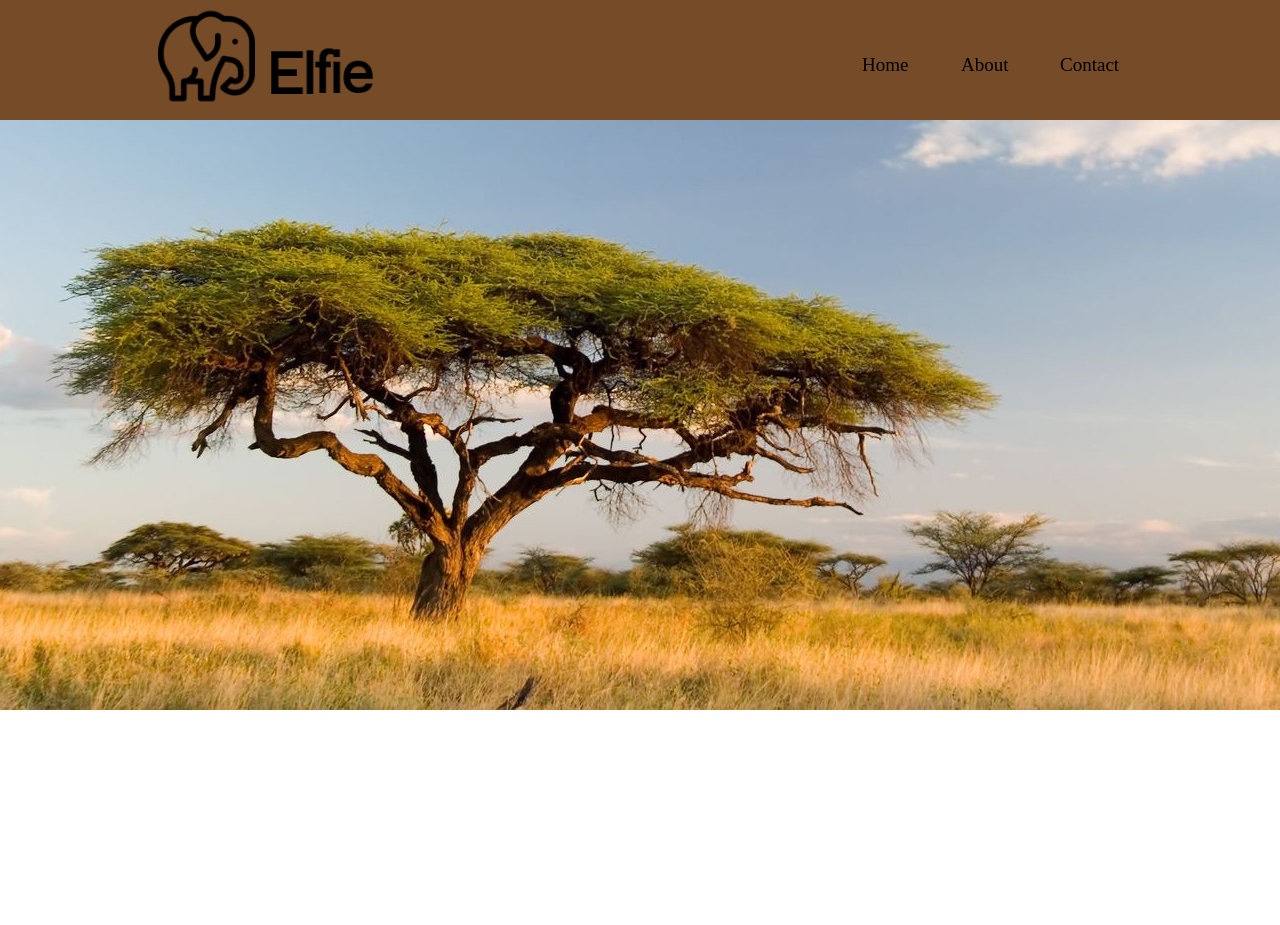
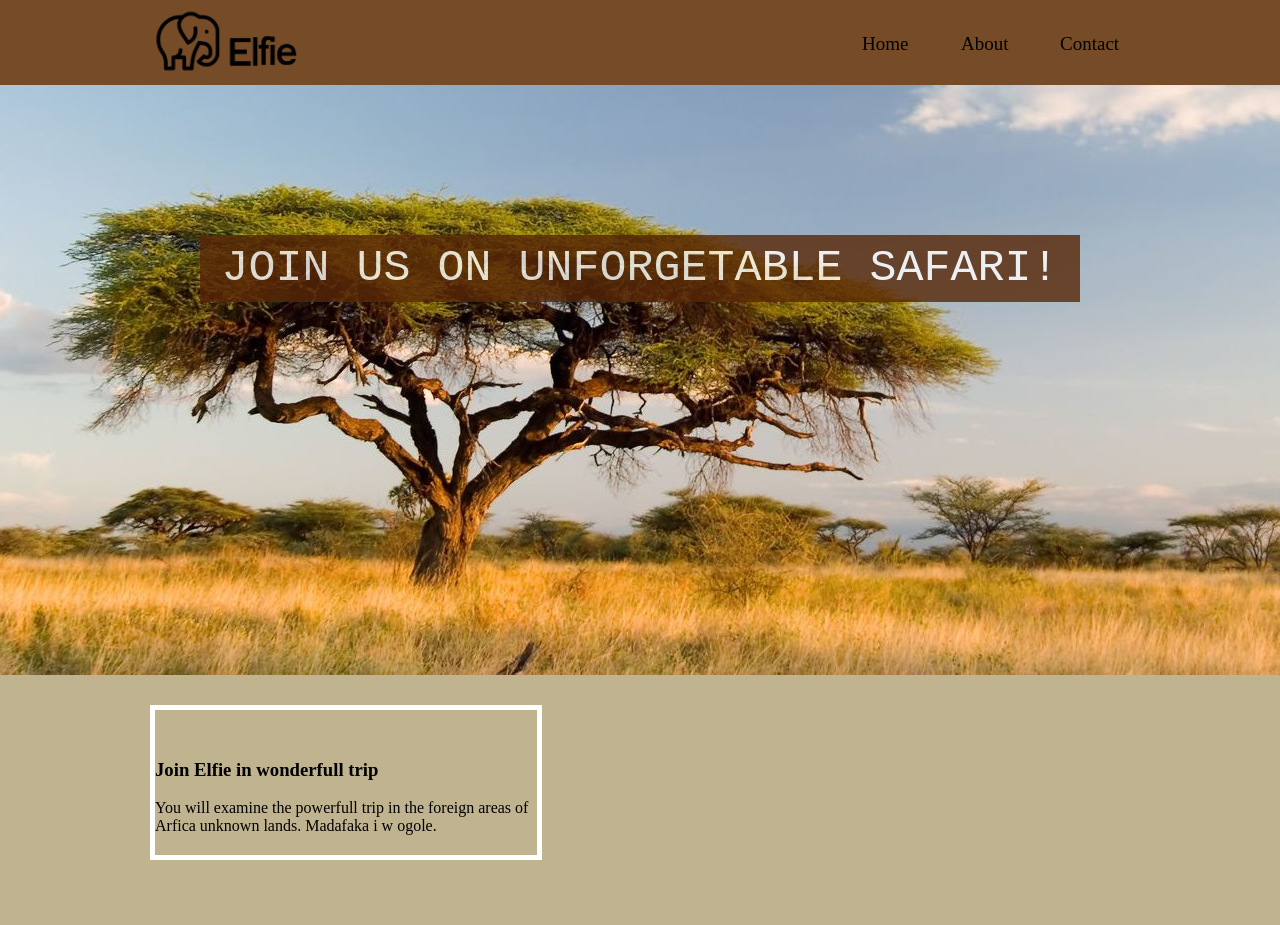
Before and after one commit to shakym/www, a plain HTML site: page Safari/index.html in a window 1280 px wide. Before the commit the page ends 800 px from the top, so only its background shows below. Drawn offline with Linux system fonts and the light colour scheme.

Commit message:
master dizaster

```diff
--- a/Safari/assets/css/layout.css
+++ b/Safari/assets/css/layout.css
@@ -1,22 +1,25 @@
-body {
+body, h1 {
     margin: 0;
 }
 .nav {
-    height: 120px;
+    height: 85px;
     width: 100%;
 }
 
 .logo {
     float: left;
-    width: 320px;
-    padding-top: 5px;
+    width: 260px;
+    margin-top: 8px; ;
     transform: scale(0.95);
     transition: 500ms;
+    height: 66px;
+    background-image: url("../img/xd1.png");
 }
 
 .logo:hover {
     transform: scale(1);
     transition: 500ms;
+    background-image: url("../img/xd1_white.png");
 }
 
 ul {
@@ -42,7 +45,8 @@ a {
 .menu {
     display: inline-block;
     float: right;
-    padding-top: 10px;
+    margin: 0;
+    padding-top:5px;
 }
 
 .menu li {
@@ -59,3 +63,24 @@ header {
 
 
 }
+
+.title-wrapper {
+    padding-top: 150px;
+
+}
+
+.brief-info {
+    height: 250px;
+    background-color: #bfb48f;
+}
+
+.info-wrapper {
+    padding-top: 30px;
+    width: 40%;
+    height: 155px;
+
+}
+
+.brief-info .container {
+    padding-top: 30px;
+}
--- a/Safari/assets/css/theme.css
+++ b/Safari/assets/css/theme.css
@@ -1,6 +1,6 @@
 .nav {
-    background-color: rgb(117, 76, 39); /*#4F3824*/
-    color: rgb(185, 91, 91);
+    background-color: #754c27; /*#4F3824*/
+
 }
 
 .white {
@@ -12,20 +12,46 @@ body {
 }
 
 .menu li {
-    color: black;
+
     font-size: 19px;
-    transition: transform 500ms;
+    transition: color 0.3s ease-in-out;
+    transition: 0.3s;
 }
 
 .menu  :hover{
-    color: rgb(88, 10, 10);
+    color: #fff;
     text-shadow: 0 0 .65px #333, 0 0 .65px #333;
     transform: scale(1.2);
-    font-weight: bold;
-    transition: transform 500ms;
+    cursor: pointer;
+    transition: 0.3s;
 }
 
 header {
     background-image: url("../img/header.resized.jpg");
     background-position: center center;
+    background-size: cover;
+
 }
+
+h1 {
+    padding: 8px;
+    text-transform: uppercase;
+    color: #fff;
+    font-weight: 300;
+    font-size: 45px;
+    font-style: inherit;
+    font-family: 'Courier New', Courier, monospace;
+
+}
+
+.header-title {
+    text-align: center;
+    opacity: 0.8;
+    background-color: #582707;
+    width: 880px;
+    margin: auto auto;
+}
+
+.info-wrapper {
+    border: white solid 5px;
+}
--- a/Safari/index.html
+++ b/Safari/index.html
@@ -13,7 +13,7 @@
 <nav class="nav">
     <div class="container">
         <div class="logo">
-            <img src="assets/img/xd.png">
+
         </div>
         <ul class="menu">
             <li>Home</li>
@@ -24,12 +24,23 @@
 </nav>
 
 <header class="title-wrapper">
-
+    <h1 class="header-title">
+        join us on unforgetable safari!
+    </h1>
 </header>
 
-<div class="box">
-
-</div>
+<section class="brief-info">
+    <div class="container">
+        <div class="info-wrapper">
+            <h3>
+                Join Elfie in wonderfull trip
+            </h3>
+            <p>
+                You will examine the powerfull trip in the foreign areas of Arfica unknown lands. Madafaka i w ogole.
+            </p>
+        </div>
+    </div>
+</section>
 
 </body>
 </html>
```
Also changed, not shown: EmergentArt/lol1.js (deleted, +0 -32 lines), index.html (added, +3 -0 lines), EmergentArt/index.html (deleted), EmergentArt/lol2.txt (deleted), Safari/1.txt (added), Safari/assets/img/xd1.png (added), Safari/assets/img/xd1_white.png (added), 1 other file.
